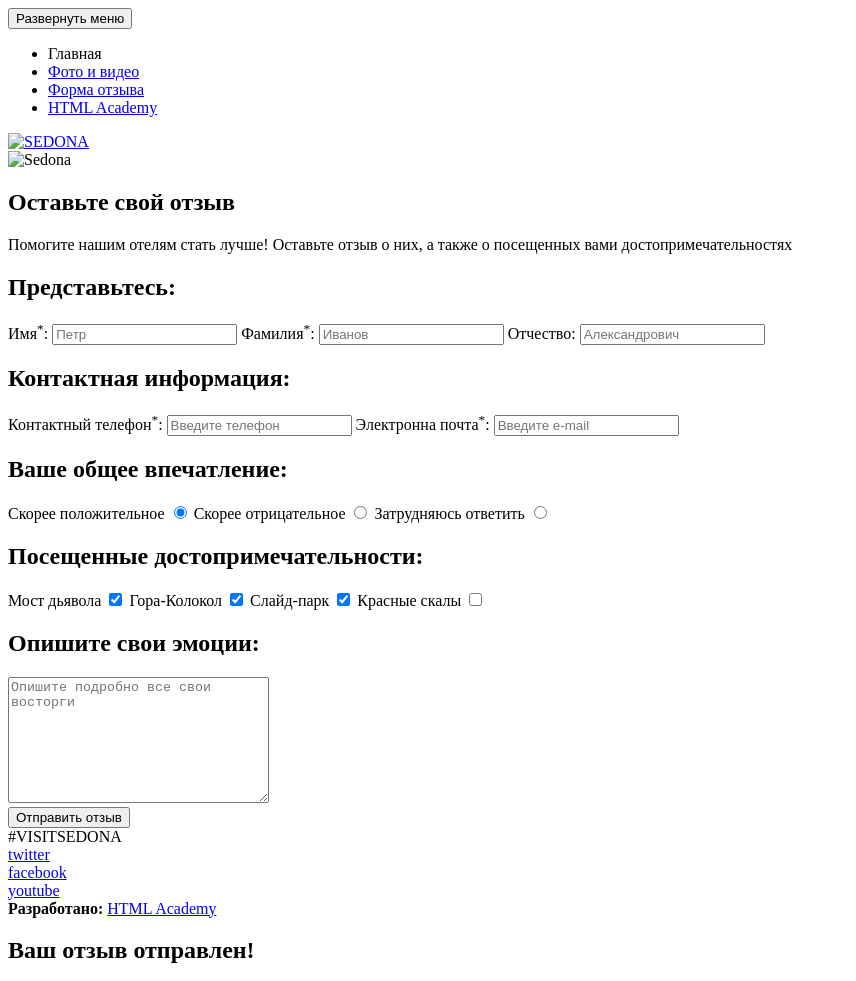
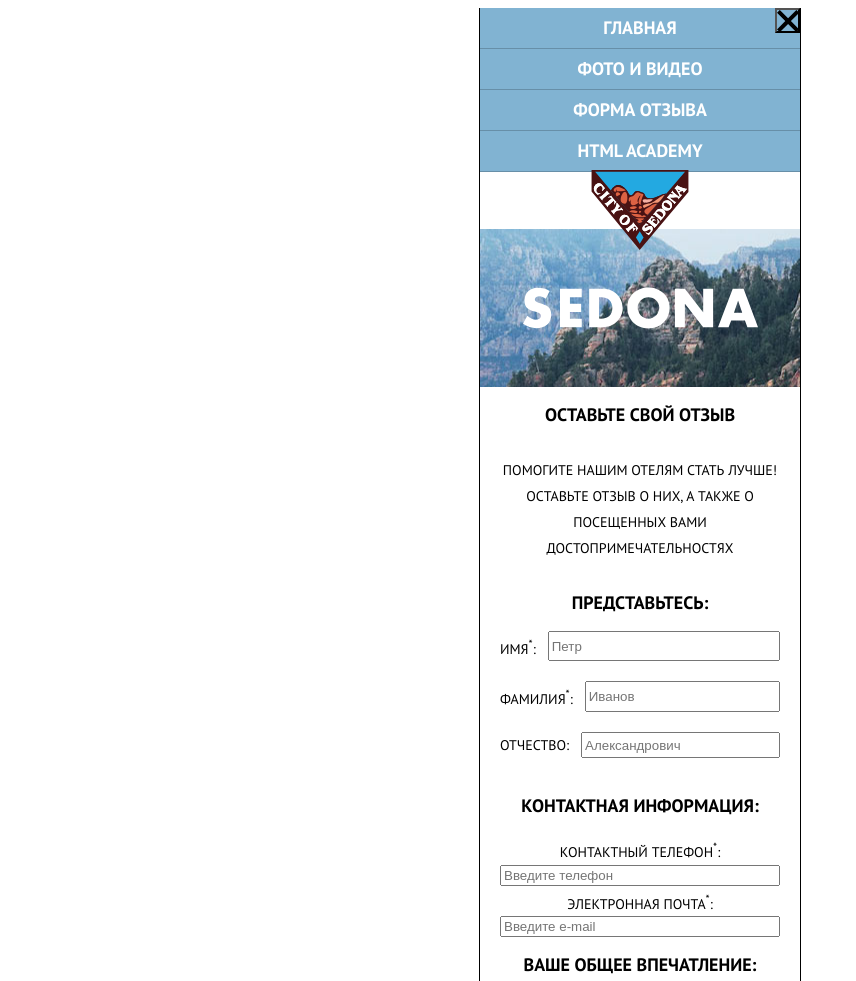
Before and after one commit to methanol/sedona, a plain HTML site: page source/form.html in a window 1280 px wide. Shown: the top 981 px of the page, without its empty margins (0-856 px from the left). Drawn offline with nearby package versions, Linux system fonts and the light colour scheme; files that its build step writes are made by us from their sources.

Commit message:
задание 6

```diff
--- a/source/form.html
+++ b/source/form.html
@@ -3,6 +3,8 @@
   <head>
     <meta charset="utf-8">
     <title>SEDONA: Form Page</title>
+    <link rel="stylesheet" href="css/style.css">
+    <link href="https://fonts.googleapis.com/css?family=PT+Sans:400,700&amp;subset=cyrillic" rel="stylesheet">
   </head>
   <body>
     <header class="page-header">
@@ -24,12 +26,12 @@
             </li>
           </ul>
         </nav>
-        <a class="page-header__logo" href="#"><img class="page-header__logo-image" src="img/100-80.png" alt="SEDONA" width="100" height="80"></a>
+      <a class="page-header__logo" href="#"><img class="page-header__logo-image" src="img/logo-sedona-mobile.svg" alt="SEDONA" width="100" height="80"></a>
       </div>
     </header>
     <main class="page-main">
-      <section class="welcome-part">
-        <img class="welcome-part__text-short" src="img/welcome.png" alt="Sedona">
+      <section class="welcome-part welcome-part--short">
+        <img class="welcome-part__text-short" src="img/text-sedona.svg" width="235" height="50" alt="Sedona">
       </section>
       <section class="description-part">
         <h2 class="description-part__head">Оставьте свой отзыв</h2>
@@ -38,18 +40,24 @@
       <form class="general-form response-form" action="https://echo.htmlacademy.ru" method="post">
         <div class="general-form__section tell-me-name">
           <h2 class="general-form__head">Представьтесь:</h2>
+          <div class="tell-me-name__key-field">
             <label for="name">Имя<sup>*</sup>:</label>
             <input class="general-form__name" type="text" id="name" name="f-name" required placeholder="Петр">
+          </div>
+          <div class="tell-me-name__key-field">
             <label for="surname">Фамилия<sup>*</sup>:</label>
             <input class="general-form__name" type="text" id="surname" name="s-name" required placeholder="Иванов">
+          </div>
+          <div class="tell-me-name__key-field">
             <label for="mid-name">Отчество:</label>
             <input class="general-form__name" type="text" id="mid-name" name="mid-name" placeholder="Александрович">
+          </div>
         </div>
         <div class="general-form__section tell-me-phone">
           <h2 class="general-form__head">Контактная информация:</h2>
           <label for="phone">Контактный телефон<sup>*</sup>:</label>
           <input class="general-form__number" type="tel" id="phone" name="phone" required placeholder="Введите телефон">
-          <label for="mail">Электронна почта<sup>*</sup>:</label>
+          <label for="mail">Электронная почта<sup>*</sup>:</label>
           <input class="general-form__number general-form__number--mail" type="email" id="mail" name="mail" required placeholder="Введите e-mail">
         </div>
         <div class="general-form__section tell-me-feel">
@@ -96,7 +104,7 @@
       </div>
       <div class="page-footer__copyright copyright">
           <b class="copyright__text">Разработано:</b>
-          <a class="copyright__link" href="https://htmlacademy.ru/intensive/adaptive">HTML Academy</a>
+          <a class="copyright__link" href="https://htmlacademy.ru/intensive/adaptive"><img class="copyright__img" src="img/logo-htmlacademy.svg" width="39" height="39" alt="html-academy"> </a>
         </div>
     </footer>
     <div class="modal form-success">
--- /dev/null
+++ b/source/sass/base/typography.scss
@@ -0,0 +1,15 @@
+body {
+  font-family: 'PT Sans', sans-serif;
+  font-weight: 700;
+  text-transform: uppercase;
+  color: black;
+  font-size: 18px;
+  line-height: 26px;
+  background: white;
+  color: black;
+}
+
+a {
+  text-decoration: none;
+  color:inherit;
+}
--- /dev/null
+++ b/source/sass/partials/general-form.scss
@@ -0,0 +1,70 @@
+.general-form {
+  display: flex;
+  flex-direction: column;
+  text-align: center;
+  justify-content: space-between;
+  padding: 0 20px 0 20px;
+}
+
+.general-form__section {
+  display: flex;
+  flex-direction: column;
+  text-align: center;
+  justify-content: space-between;
+  font-size: 14px;
+  font-weight: 400;
+  line-height: 26px;
+}
+
+.tell-me-feel,
+.tell-me-places {
+  font-weight: 18px;
+  line-height: 26px;
+  font-weight: 700;
+  text-transform: capitalize;
+}
+
+.general-form__head {
+  font-size: 18px;
+  text-transform: uppercase;
+}
+
+.tell-me-name__key-field {
+  display: flex;
+  flex-direction: row;
+  justify-content: space-between;
+  margin-bottom: 20px;
+}
+
+.general-form__name {
+  margin-left: 12px;
+  flex-grow: 2;
+}
+
+.general-form__send,
+.form-success__btn,
+.form-error__btn {
+  align-self: stretch;
+  background-color: #81b3d2;
+  color: white;
+  line-height: 40px;
+  font-size: 21px;
+  font-weight: 700;
+  text-transform: uppercase;
+}
+
+.form-success,
+.form-error {
+  width: 320px;
+  min-height: 320px;
+  display: flex;
+  flex-direction: column;
+  justify-content: space-around;
+  text-align: center;
+  border: 1px solid black;
+  padding: 0 20px 0 20px;
+}
+
+.modal__info {
+  font-weight: 400;
+}
--- /dev/null
+++ b/source/sass/partials/navigation.scss
@@ -0,0 +1,33 @@
+.main-nav {
+  background-color: rgb(129, 179, 210);
+  position: relative;
+}
+
+.main-nav__toggle {
+  position: absolute;
+  font-size: 0;
+  width: 25px;
+  height: 25px;
+  background-image: url(".././img/icon-cross.svg");
+  background-color: inherit;
+  right: 0;
+  top:0;
+}
+
+.main-nav__list {
+  list-style: none;
+  margin:0;
+  padding: 0;
+}
+
+.nav-group {
+  display: flex;
+  flex-direction: column;
+  justify-content: space-between;
+  align-items: stretch;
+}
+
+.nav-group__item {
+  text-align: center;
+  border-bottom:1px solid rgb(103, 143, 168);
+}
--- /dev/null
+++ b/source/sass/partials/page-footer.scss
@@ -0,0 +1,74 @@
+.page-footer {
+  display: flex;
+  justify-content: space-around;
+  flex-direction: column;
+  align-items: center;
+  width: 320px;
+  margin: 0 auto;
+  min-height: 243px;
+  border-left: 1px solid black;
+  border-right: 1px solid black;
+  border-bottom: 1px solid black;
+}
+
+.page-footer__hash {
+  font-size: 21px;
+}
+
+.social {
+  display: flex;
+  flex-direction: row;
+  justify-content: center;
+}
+
+.social__item {
+  width: 46px;
+  height: 48px;
+  font-size: 0;
+  background-color: #81b3d2;
+  position: relative;
+  &--twitter,
+  &--facebook {
+    margin-right: 7px;
+    color: white;
+  }
+}
+
+.twitter__link::before {
+  position: absolute;
+  content: "";
+  top: 22%;
+  left: 22%;
+  width: 25px;
+  height: 25px;
+  color: white;
+  background: url(".././img/icon-twitter.svg") no-repeat center;
+}
+
+.facebook__link::before {
+  position: absolute;
+  content: "";
+  top: 22%;
+  left: 22%;
+  width: 25px;
+  height: 25px;
+  background: url(".././img/icon-facebook.svg") no-repeat center;
+}
+.youtube__link::before {
+  position: absolute;
+  content: "";
+  top: 22%;
+  left: 22%;
+  width: 25px;
+  height: 25px;
+  background: url(".././img/icon-youtube.svg") no-repeat center;
+}
+
+.copyright {
+  display: flex;
+  align-items: center;
+  flex-direction: row;
+  font-size: 14px;
+  font-weight: 400;
+  line-height: 26px;
+}
--- /dev/null
+++ b/source/sass/partials/page-header.scss
@@ -0,0 +1,21 @@
+.page-header {
+  width: 320px;
+  margin: 0 auto;
+  color: white;
+  line-height: 40px;
+  border-left: 1px solid black;
+  border-right: 1px solid black;
+}
+
+.page-header__wrapper {
+  display: flex;
+  flex-direction: column;
+  padding-bottom: 57px;
+  position: relative;
+}
+
+.page-header__logo {
+  position: absolute;
+  left: 160px - 50px;
+  bottom: -35px;
+}
--- /dev/null
+++ b/source/sass/partials/page-main.scss
@@ -0,0 +1,80 @@
+.page-main {
+  width: 320px;
+  margin: 0 auto;
+  border-left: 1px solid black;
+  border-right: 1px solid black;
+}
+
+.welcome-part {
+  min-height: 389px;
+  background: url(".././img/bg-back-mobile@1x.jpg") no-repeat center;
+  background-color: lightblue;
+  display: flex;
+  justify-content: center;
+  align-items: center;
+  &--short{
+    min-height: 158px;
+  }
+}
+
+.description-part,
+.reason-part,
+.description-part {
+  display: flex;
+  flex-direction: column;
+  text-align: center;
+  justify-content: space-around;
+  padding: 0 20px 0 20px;
+}
+
+.description-part__head {
+  font-size: 18px;
+}
+
+.description-part__reasons,
+.reason-part__order,
+.reason-part__details,
+.advantage-part__info,
+.hotel-part__info {
+  font-size: 14px;
+  font-weight: 400;
+}
+
+.reason-part {
+  background-color: rgb(238, 238, 238);
+  &--plus-view {
+    background-color: #81b3d2;
+    color: white;
+  }
+  &--no-view {
+    border-bottom: 1px solid #678fa8;
+  }
+}
+
+.reasone__image {
+  transform: translateX(-20px);
+}
+
+.advantages-part {
+  display: flex;
+  flex-direction: column;
+  justify-content: space-around;
+  text-align: left;
+  padding: 0 20px 0 70px;
+  position: relative;
+}
+
+.hotel-part {
+  display: flex;
+  flex-direction: column;
+  text-align: center;
+  justify-content: space-around;
+  padding: 0 20px 50px 20px;
+}
+
+.hotel-part__hotel-searcher {
+  align-self: stretch;
+  background-color: #81b3d2;
+  color: white;
+  line-height: 40px;
+}
--- /dev/null
+++ b/source/sass/partials/photo-list.scss
@@ -0,0 +1,35 @@
+.picture-wrap {
+  display: flex;
+  flex-direction: column;
+  flex-wrap: wrap;
+  justify-content: space-between;
+  margin: 0;
+  outline: 2px solid red;
+  padding: 0 20px 0 20px;
+}
+
+.picture-part {
+  margin: 0;
+  display: flex;
+  flex-direction: column;
+  align-items: flex-start;
+  justify-content: space-between;
+}
+
+.picture-part__athor {
+  font-weight: 400;
+  text-transform: capitalize;
+}
+
+.picture-part__likes {
+  padding-left: 35px;
+}
+
+.video-part__control {
+  display: flex;
+  flex-direction: row;
+  align-items: center;
+  justify-content: space-around;
+  min-height: 65px;
+  background-color: rgb(242, 242, 242);
+}
--- /dev/null
+++ b/source/sass/style.scss
@@ -0,0 +1,8 @@
+@import 'base/typography.scss';
+
+@import 'partials/page-header.scss';
+@import 'partials/navigation.scss';
+@import 'partials/page-main.scss';
+@import 'partials/page-footer.scss';
+@import 'partials/general-form.scss';
+@import 'partials/photo-list.scss';
```
Also changed, not shown: source/index.html (+12 -10 lines), source/photo.html (+17 -13 lines). Lines whose indentation alone changed are shown as unchanged.
